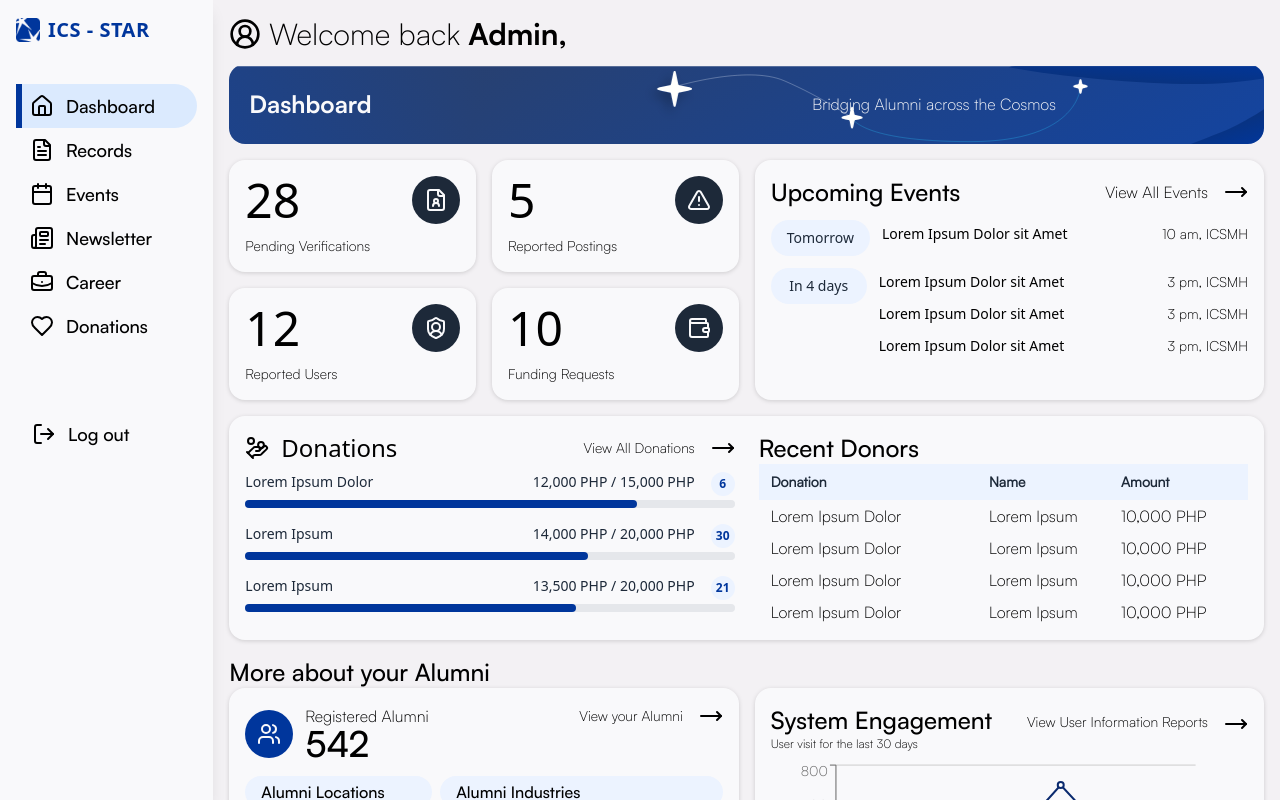
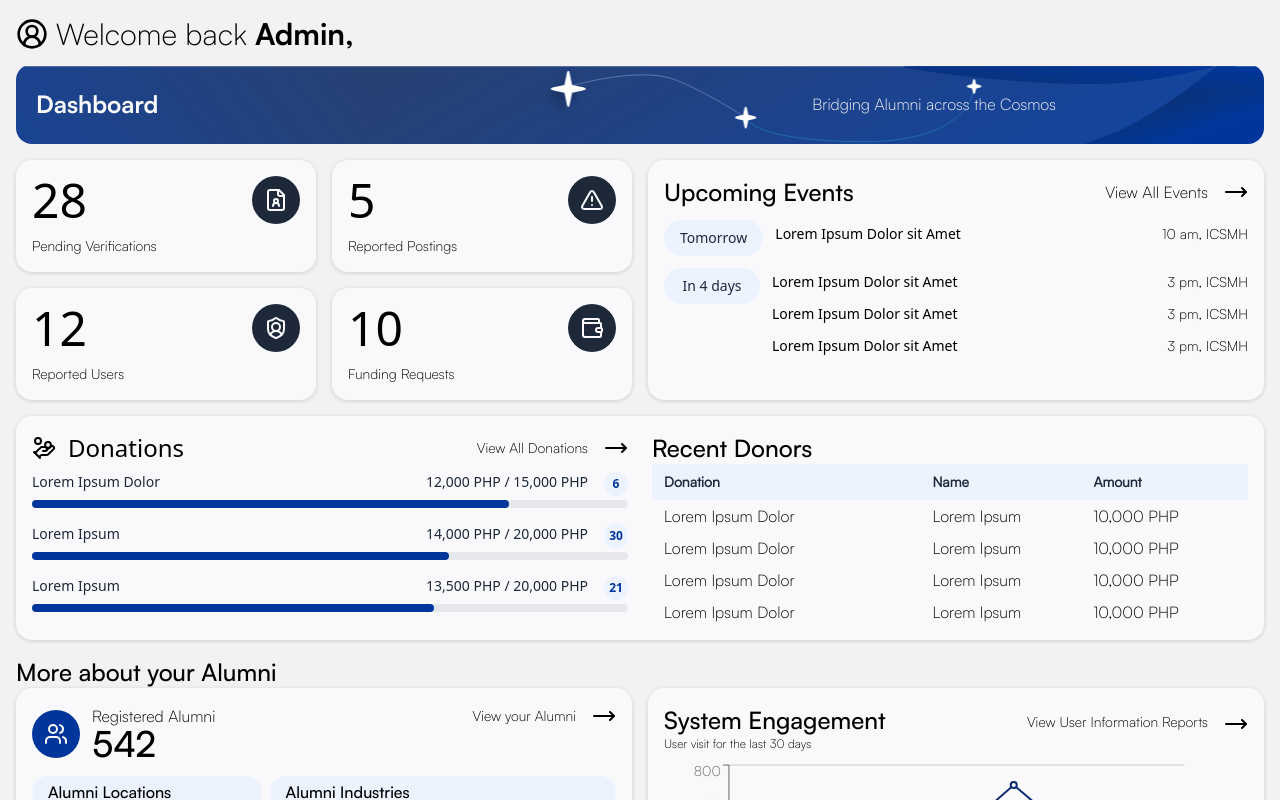
Before and after one commit to cazhiareese/ICS-STAR, a React (Vite) app in the folder app/: page /admin in a window 1280 px wide. Built offline with nearby package versions, Linux system fonts and the light colour scheme.

Commit message:
chore: set up admin routing

```diff
--- /dev/null
+++ b/app/src/RootPages/AdminPages/admincareer.jsx
@@ -0,0 +1,11 @@
+import React from 'react'
+
+function AdminCareer() {
+  return (
+    <div>
+      Admin Career
+    </div>
+  )
+}
+
+export default AdminCareer
--- a/app/src/RootPages/AdminPages/admindashboard.jsx
+++ b/app/src/RootPages/AdminPages/admindashboard.jsx
@@ -92,9 +92,9 @@ function AdminLanding() {
   ];
 
   return <>
-  <div className="flex lg:flex-row flex-col">
+  <div className="">
     {/* Sidebar */}
-    <Sidebar selected={selected} setSelected={setSelected} sidebarItems={sidebarItems} />
+    {/* <Sidebar selected={selected} setSelected={setSelected} sidebarItems={sidebarItems} /> */}
 
     {/* Dashboard area */}
     <div className="bg-[rgb(243,241,244)] flex-1 lg:max-h-screen overflow-auto">
--- /dev/null
+++ b/app/src/RootPages/AdminPages/admindonations.jsx
@@ -0,0 +1,11 @@
+import React from 'react'
+
+function AdminDonations() {
+  return (
+    <div>
+      Admin Donations
+    </div>
+  )
+}
+
+export default AdminDonations
--- /dev/null
+++ b/app/src/RootPages/AdminPages/adminevents.jsx
@@ -0,0 +1,11 @@
+import React from 'react'
+
+function AdminEvents() {
+  return (
+    <div>
+      Admin Events
+    </div>
+  )
+}
+
+export default AdminEvents
--- /dev/null
+++ b/app/src/RootPages/AdminPages/adminnewsletter.jsx
@@ -0,0 +1,11 @@
+import React from 'react'
+
+function AdminNewsletter() {
+  return (
+    <div>
+      Admin Newsletter
+    </div>
+  )
+}
+
+export default AdminNewsletter
--- /dev/null
+++ b/app/src/RootPages/AdminPages/adminrecords.jsx
@@ -0,0 +1,11 @@
+import React from 'react'
+
+function AdminRecords() {
+  return (
+    <div>
+      Admin Records
+    </div>
+  )
+}
+
+export default AdminRecords
--- /dev/null
+++ b/app/src/RootPages/AdminPages/adminroot.jsx
@@ -0,0 +1,46 @@
+import React from "react";
+import { Routes, Route, Navigate } from "react-router-dom";
+import Sidebar from "../../components/AdminComponents/adminsidebar";
+import AdminDashboard from "./AdminDashboard";
+import AdminRecords from "./AdminRecords";
+import AdminEvents from "./AdminEvents";
+import AdminNewsletter from "./AdminNewsletter";
+import AdminCareer from "./AdminCareer";
+import AdminDonations from "./AdminDonations";
+import { Home, FileText, Calendar, Newspaper, BriefcaseBusiness, Heart } from "lucide-react";
+
+function AdminRoot() {
+  const sidebarItems = [
+    { id: "dashboard", title: "Dashboard", icon: <Home size={24} />, path: "/admin/dashboard" },
+    { id: "records", title: "Records", icon: <FileText size={24} />, path: "/admin/records" },
+    { id: "events", title: "Events", icon: <Calendar size={24} />, path: "/admin/events" },
+    { id: "newsletter", title: "Newsletter", icon: <Newspaper size={24} />, path: "/admin/newsletter" },
+    { id: "career", title: "Career", icon: <BriefcaseBusiness size={24} />, path: "/admin/career" },
+    { id: "donations", title: "Donations", icon: <Heart size={24} />, path: "/admin/donations" },
+  ];
+
+  return (
+    <div className="flex flex-col">
+      {/* Sidebar */}
+      <Sidebar sidebarItems={sidebarItems} />
+
+      {/* Content */}
+      <div className="flex-grow">
+        <Routes>
+          {/* Correct index route */}
+          <Route index element={<Navigate to="dashboard" />} />
+
+          {/* Remove "/admin/" prefix from child paths */}
+          <Route path="dashboard" element={<AdminDashboard />} />
+          <Route path="records" element={<AdminRecords />} />
+          <Route path="events" element={<AdminEvents />} />
+          <Route path="newsletter" element={<AdminNewsletter />} />
+          <Route path="career" element={<AdminCareer />} />
+          <Route path="donations" element={<AdminDonations />} />
+        </Routes>
+      </div>
+    </div>
+  );
+}
+
+export default AdminRoot;
--- a/app/src/components/AdminComponents/adminsidebar.jsx
+++ b/app/src/components/AdminComponents/adminsidebar.jsx
@@ -1,49 +1,46 @@
 import React, { useState } from "react";
 import { LogOut, Menu } from "lucide-react";
-import SidebarItem from "./sidebaritem";
-import IcsStarLogo from "../icsstar_logo"; // Ensure correct import path
+import { Link, useLocation } from "react-router-dom";
+import SidebarItem from "./SidebarItem";
+import IcsStarLogo from "../icsstar_logo";
 
-function Sidebar({ selected, setSelected, sidebarItems }) {
-  const [isOpen, setIsOpen] = useState(false); // Manage mobile menu state
+function Sidebar({ sidebarItems }) {
+  const [isOpen, setIsOpen] = useState(false);
+  const location = useLocation();
 
   return (
     <>
-      {/* Top Bar for Small Screens */}
-      <div className={`${isOpen ? "hidden" : ""}bg-white w-full flex lg:hidden items-center justify-between px-4 py-3 shadow-md`}>
-        {/* Menu Button */}
-        <button onClick={() => setIsOpen(true)} className="text-gray-700">
+      {/* Mobile Top Bar */}
+      <div className="bg-white top-0 w-full flex lg:hidden items-center justify-between px-4 py-3 shadow-md">
+        <button onClick={() => setIsOpen(!isOpen)} className="text-gray-700">
           <Menu size={28} />
         </button>
-        {/* Placeholder for alignment */}
         <div className="w-7"></div>
       </div>
 
-      {/* Sidebar */}
-      <div
-        className={`fixed top-0 left-0 h-full bg-white shadow-lg transition-transform duration-300 z-50 ${
-          isOpen ? "translate-x-0 w-3/4 sm:w-1/2" : "-translate-x-full"
-        } lg:translate-x-0 lg:static lg:flex lg:flex-col lg:w-2/12 lg:h-screen px-4 pt-4`}
-      >
-        {/* ICS-STAR Logo */}
-        <div className="mb-10">
+      {/* Overlay when sidebar is open */}
+      {isOpen && (
+        <div className="fixed inset-0 bg-black opacity-90 lg:hidden z-50" onClick={() => setIsOpen(false)}></div>
+      )}
+
+      {/* Sidebar - Sliding Drawer */}
+      <div className={`bg-white fixed z-50 top-0 left-0 h-screen w-3/4 lg:w-2/12 shadow-lg lg:static px-4 pt-4 transition-transform duration-300 ease-in-out ${isOpen ? "translate-x-0" : "-translate-x-full"} lg:translate-x-0`}>
+        <div className="mb-10 lg:block">
           <IcsStarLogo />
         </div>
 
-        {/* Sidebar items */}
+        {/* Sidebar Items */}
         {sidebarItems.map((item) => (
-          <SidebarItem
-            key={item.id}
-            title={item.title}
-            icon={item.icon}
-            isSelected={selected === item.id}
-            onClick={() => {
-              setSelected(item.id);
-              setIsOpen(false); // Close menu on mobile when selecting an item
-            }}
-          />
+          <Link to={item.path} key={item.id} onClick={() => setIsOpen(false)}>
+            <SidebarItem
+              title={item.title}
+              icon={item.icon}
+              isSelected={location.pathname === item.path}
+            />
+          </Link>
         ))}
 
-        {/* Log out */}
+        {/* Log Out */}
         <div className="flex flex-row p-2 rounded-r-3xl items-center ml-2 mt-16 cursor-pointer">
           <span className="mr-3">
             <LogOut />
@@ -51,14 +48,6 @@ function Sidebar({ selected, setSelected, sidebarItems }) {
           <p className="text-lg font-satoshi-medium">Log out</p>
         </div>
       </div>
-
-      {/* Overlay (Backdrop) - Click to Close Sidebar */}
-      {isOpen && (
-        <div
-          className="fixed inset-0 bg-black opacity-90 lg:hidden z-40"
-          onClick={() => setIsOpen(false)}
-        ></div>
-      )}
     </>
   );
 }
```
